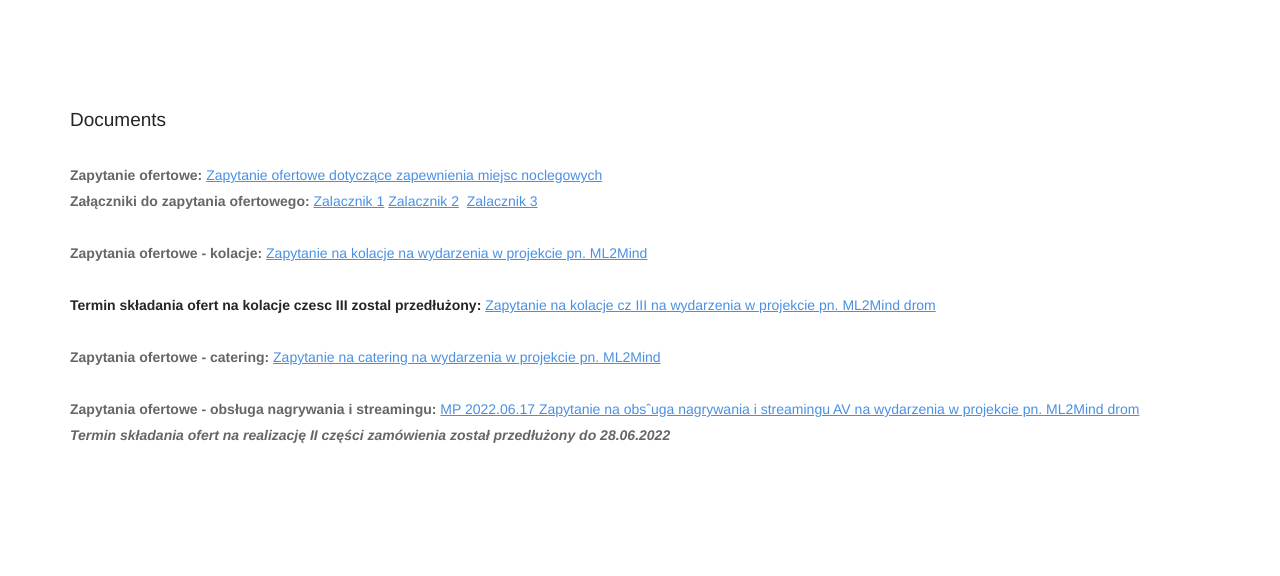
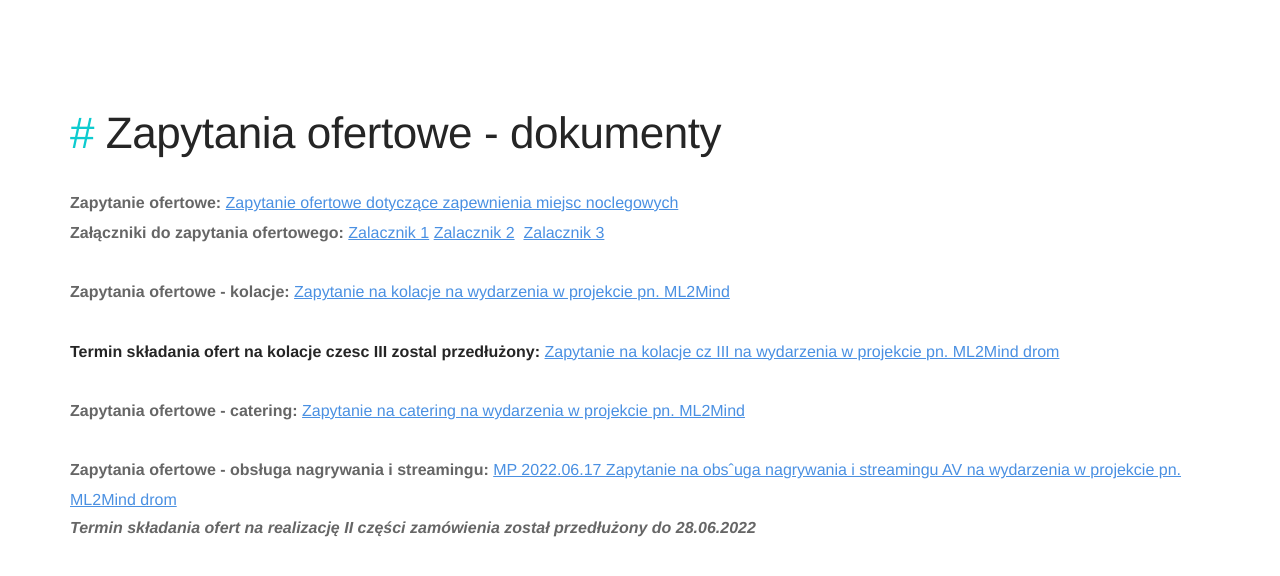
Before and after one commit to mlinpl/mlss2022.mlinpl.org, a plain HTML site: page documents.html in a window 1280 px wide. Drawn offline with Linux system fonts and the light colour scheme; a script that the page names is missing; a web font is replaced by a local one.

Commit message:
Improve styles also in documents.html

```diff
--- a/documents.html
+++ b/documents.html
@@ -7,6 +7,7 @@
 	<link rel="pingback" href="https://mlss.mlinpl.org/xmlrpc.php">
 	<title>Documents – MLSS 2022</title>
 <meta name="robots" content="max-image-preview:large">
+<link rel="icon" href="assets/favicon.png"/>
 <link rel="dns-prefetch" href="https://fonts.googleapis.com/">
 <script async="" src="assets/google-analytics_analytics_002.js"></script><script type="text/javascript">
 window._wpemojiSettings = {"baseUrl":"https:\/\/s.w.org\/images\/core\/emoji\/14.0.0\/72x72\/","ext":".png","svgUrl":"https:\/\/s.w.org\/images\/core\/emoji\/14.0.0\/svg\/","svgExt":".svg","source":{"concatemoji":"https:\/\/mlss.mlinpl.org\/wp-includes\/js\/wp-emoji-release.min.js?ver=6.1.1"}};
@@ -158,12 +159,12 @@ height="0" width="0" style="display:none;visibility:hidden"></iframe></noscript>
         <div class="container">
             <div class="row">
                 <div class="col-sm-12">
-                    <h4>Documents</h4>
-                    <p><b>Zapytanie ofertowe:</b> <a href="assets/Zapytanie_ofertowe_ML2Mind_signed.pdf">Zapytanie ofertowe dotyczące zapewnienia miejsc noclegowych </a> <br><b>Załączniki do zapytania ofertowego:</b> <a href="assets/Zalacznik_1.docx">Zalacznik 1</a> <a href="assets/Zalacznik_2.docx">Zalacznik 2</a> &nbsp;<a href="assets/Zalacznik_3.docx">Zalacznik 3</a></p>
-                    <p><b>Zapytania ofertowe - kolacje:</b> <a href="assets/Zapytanie-na-kolacje-na-wydarzenia-w-projekcie-pn.-ML2Mind-drom.pdf">Zapytanie na kolacje na wydarzenia w projekcie pn. ML2Mind</a></p>
-                    <p><strong>Termin składania ofert na kolacje czesc III zostal przedłużony:</strong>&nbsp;<a href="assets/Zapytanie-na-kolacje-cz-III-na-wydarzenia-w-projekcie-pn.-ML2Mind-drom.pdf">Zapytanie na kolacje cz III na wydarzenia w projekcie pn. ML2Mind drom</a></p>
-                    <p><b>Zapytania ofertowe - catering: <a href="assets/Zapytanie-na-catering-na-wydarzenia-w-projekcie-pn.-ML2Mind-drom.pdf">Zapytanie na catering na wydarzenia w projekcie pn. ML2Mind</a></b></p>
-                    <p><b>Zapytania ofertowe - obsługa nagrywania i streamingu:&nbsp;<a href="assets/MP-2022.06.17-Zapytanie-na-obs%CB%86uga-nagrywania-i-streamingu-AV-na-wydarzenia-w-projekcie-pn.-ML2Mind-drom_signedTT.pdf">MP 2022.06.17 Zapytanie na obsˆuga nagrywania i streamingu AV na wydarzenia w projekcie pn. ML2Mind drom</a><br><i>Termin składania ofert na realizację II części zamówienia został przedłużony do 28.06.2022</i><br><br></b></p>
+                    <h1 style="text-align: left; font-weight: 400;"><span style="color: #0DCBCF;">#</span> Zapytania ofertowe - dokumenty</h1>
+                    <p style="font-size: 12pt;"><b>Zapytanie ofertowe:</b> <a href="assets/Zapytanie_ofertowe_ML2Mind_signed.pdf">Zapytanie ofertowe dotyczące zapewnienia miejsc noclegowych </a> <br><b>Załączniki do zapytania ofertowego:</b> <a href="assets/Zalacznik_1.docx">Zalacznik 1</a> <a href="assets/Zalacznik_2.docx">Zalacznik 2</a> &nbsp;<a href="assets/Zalacznik_3.docx">Zalacznik 3</a></p>
+                    <p style="font-size: 12pt;"><b>Zapytania ofertowe - kolacje:</b> <a href="assets/Zapytanie-na-kolacje-na-wydarzenia-w-projekcie-pn.-ML2Mind-drom.pdf">Zapytanie na kolacje na wydarzenia w projekcie pn. ML2Mind</a></p>
+                    <p style="font-size: 12pt;"><strong>Termin składania ofert na kolacje czesc III zostal przedłużony:</strong>&nbsp;<a href="assets/Zapytanie-na-kolacje-cz-III-na-wydarzenia-w-projekcie-pn.-ML2Mind-drom.pdf">Zapytanie na kolacje cz III na wydarzenia w projekcie pn. ML2Mind drom</a></p>
+                    <p style="font-size: 12pt;"><b>Zapytania ofertowe - catering: <a href="assets/Zapytanie-na-catering-na-wydarzenia-w-projekcie-pn.-ML2Mind-drom.pdf">Zapytanie na catering na wydarzenia w projekcie pn. ML2Mind</a></b></p>
+                    <p style="font-size: 12pt;"><b>Zapytania ofertowe - obsługa nagrywania i streamingu:&nbsp;<a href="assets/MP-2022.06.17-Zapytanie-na-obs%CB%86uga-nagrywania-i-streamingu-AV-na-wydarzenia-w-projekcie-pn.-ML2Mind-drom_signedTT.pdf">MP 2022.06.17 Zapytanie na obsˆuga nagrywania i streamingu AV na wydarzenia w projekcie pn. ML2Mind drom</a><br><i>Termin składania ofert na realizację II części zamówienia został przedłużony do 28.06.2022</i><br><br></b></p>
                 </div>
             </div>
             <!--end of row-->
```
Also changed, not shown: index.html (+1 -1 lines).
